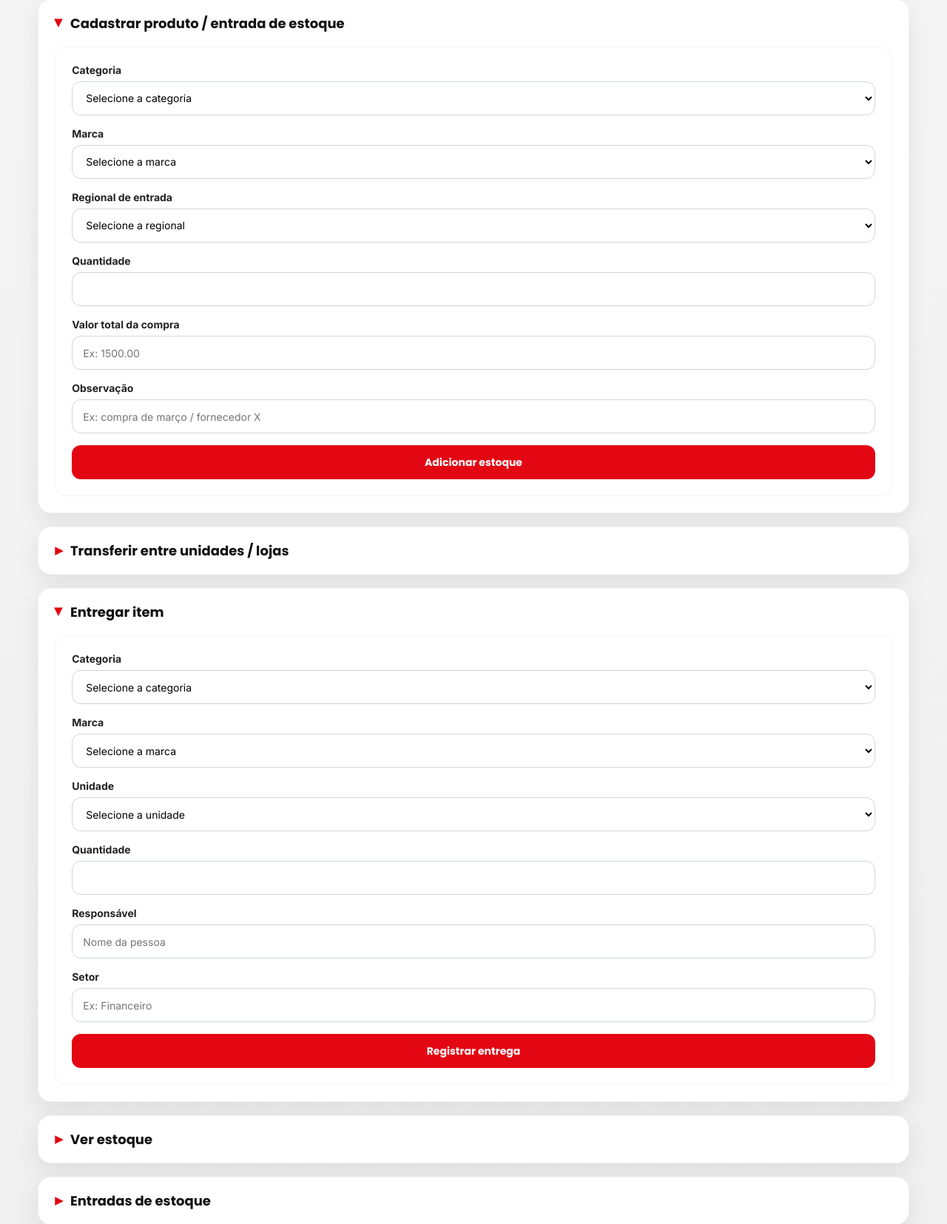
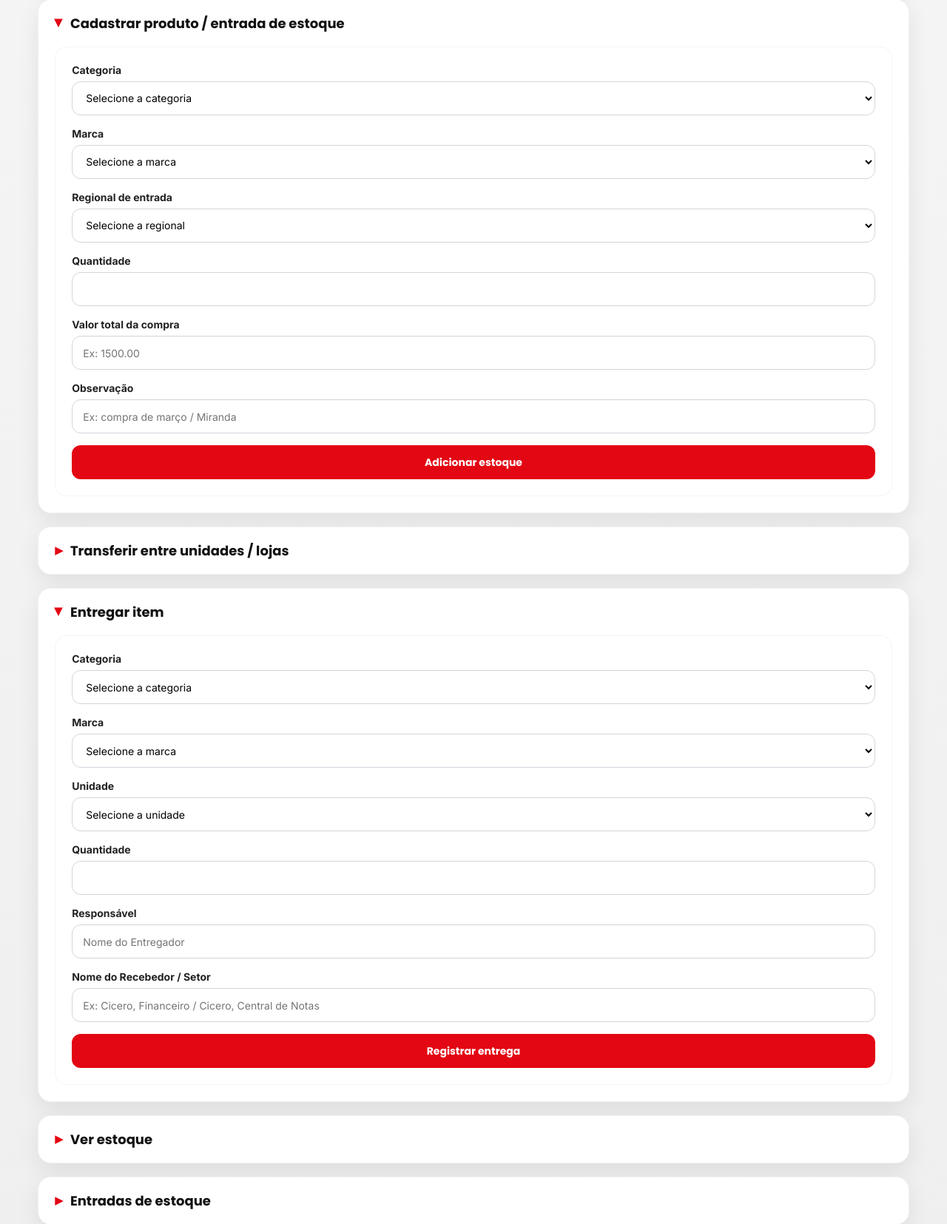
Before and after one commit to cjunioral/mvp-ti-qrz, a Flask app: page / in a window 1280 px wide, after a click that opens the changed part. Shown: the part 1283-2938 px from the top of the page at 74% size. Run offline with Flask 3, Linux system fonts and the light colour scheme; data comes from the database, SQL or seed files in the repository; data that the repository does not hold is empty.

Commit message:
textos alterados

```diff
--- a/app.py
+++ b/app.py
@@ -189,12 +189,10 @@ def inserir_dados_iniciais():
     marcas_exemplo = [
         ("Logitech", mapa_categorias["Teclado"]),
         ("Multilaser", mapa_categorias["Teclado"]),
-        ("Genérico", mapa_categorias["Teclado"]),
 
         ("Logitech", mapa_categorias["Mouse"]),
         ("Multilaser", mapa_categorias["Mouse"]),
         ("HP", mapa_categorias["Mouse"]),
-        ("Genérico", mapa_categorias["Mouse"]),
 
         ("Bematech", mapa_categorias["Impressora de Cupom"]),
         ("Elgin", mapa_categorias["Impressora de Cupom"]),
@@ -204,18 +202,12 @@ def inserir_dados_iniciais():
         ("AOC", mapa_categorias["Monitor"]),
         ("Samsung", mapa_categorias["Monitor"]),
         ("Acer", mapa_categorias["Monitor"]),
-        ("Genérico", mapa_categorias["Monitor"]),
 
         ("Dell", mapa_categorias["Notebook"]),
         ("Samsung", mapa_categorias["Notebook"]),
         ("Lenovo", mapa_categorias["Notebook"]),
-        ("Acer", mapa_categorias["Notebook"]),
+        ("Acer", mapa_categorias["Notebook"])
 
-        ("Genérico", mapa_categorias["Cabo HDMI"]),
-        ("Genérico", mapa_categorias["Cabo VGA"]),
-        ("Genérico", mapa_categorias["Cabo de Rede"]),
-        ("Genérico", mapa_categorias["Cabo de Impressora"]),
-        ("Genérico", mapa_categorias["Pin Pad"])
     ]
 
     for nome_marca, categoria_id in marcas_exemplo:
--- a/templates/index.html
+++ b/templates/index.html
@@ -555,7 +555,7 @@
                         <input type="number" step="0.01" name="valor_total_compra" placeholder="Ex: 1500.00" required>
 
                         <label>Observação</label>
-                        <input type="text" name="observacao" placeholder="Ex: compra de março / fornecedor X">
+                        <input type="text" name="observacao" placeholder="Ex: compra de março / Miranda">
 
                         <button type="submit" class="btn">Adicionar estoque</button>
                     </form>
@@ -655,10 +655,10 @@
                         <input type="number" name="quantidade" min="1" required>
 
                         <label>Responsável</label>
-                        <input type="text" name="responsavel" placeholder="Nome da pessoa" required>
+                        <input type="text" name="responsavel" placeholder="Nome do Entregador" required>
 
-                        <label>Setor</label>
-                        <input type="text" name="setor" placeholder="Ex: Financeiro" required>
+                        <label>Nome do Recebedor / Setor</label>
+                        <input type="text" name="setor" placeholder="Ex: Cicero, Financeiro / Cicero, Central de Notas" required>
 
                         <button type="submit" class="btn">Registrar entrega</button>
                     </form>
@@ -783,10 +783,6 @@
                     <div class="card">
                         <h2>Resumo rápido</h2>
                         <p>
-                            O topo da tela funciona como um mini BI:
-                        </p>
-                        <br>
-                        <p>
                             • alerta de baixo estoque<br>
                             • resumo por categoria<br>
                             • resumo por regional<br>
```
